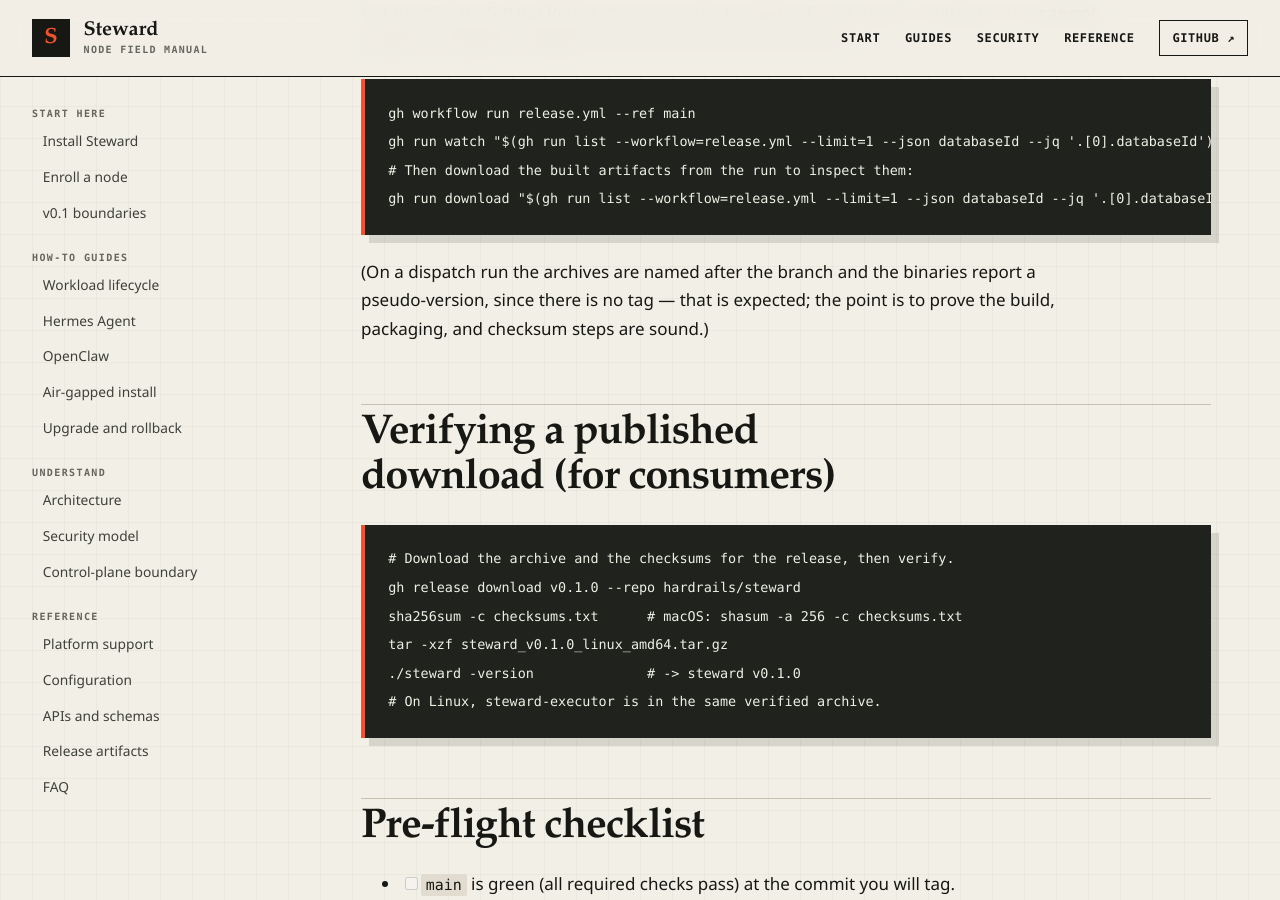
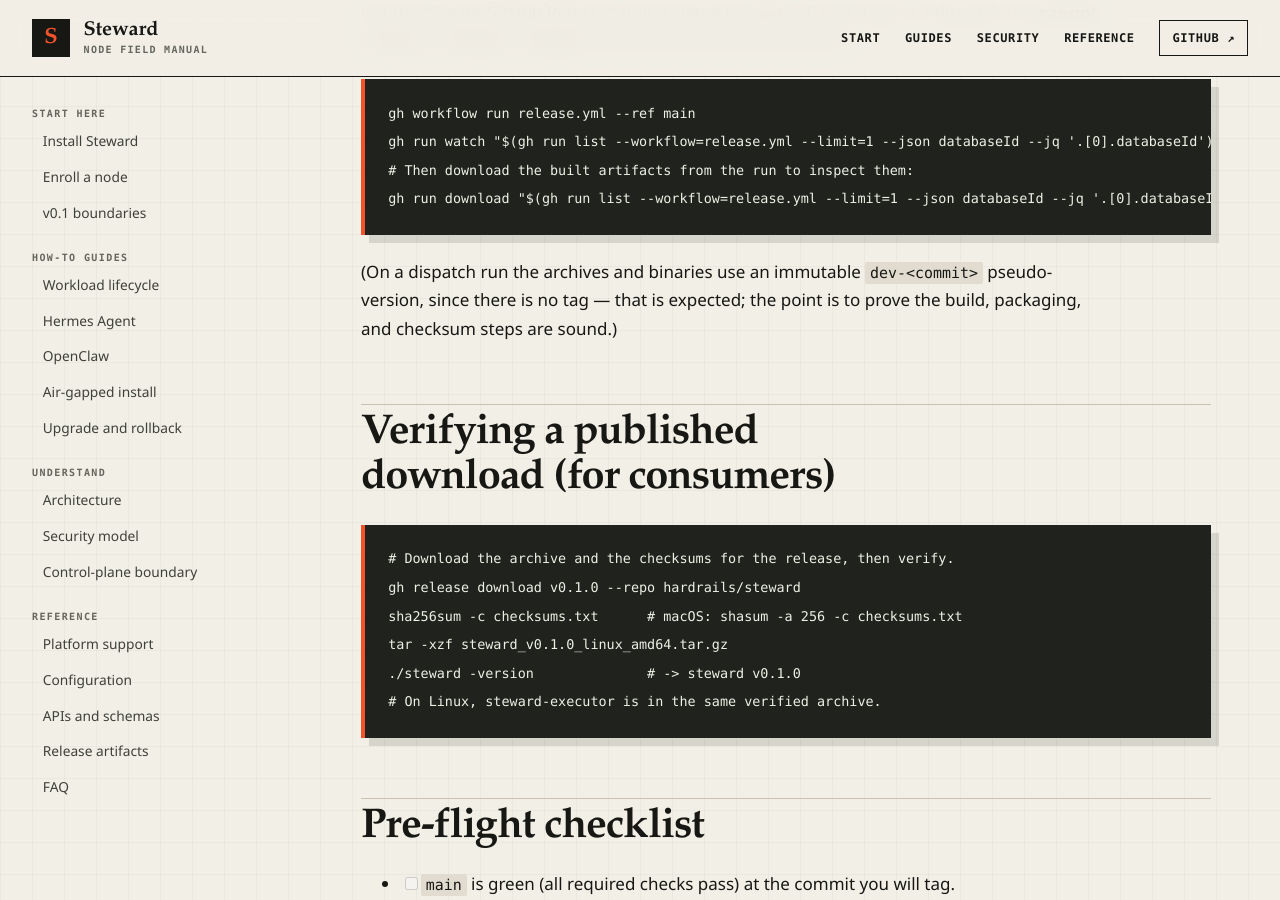
Before and after one commit to hardrails/steward, a Jekyll site: the page built from docs/releasing.md, in a window 1280 px wide and 900 px high, scrolled down 5590 px. Built offline with Jekyll 4.4.1, drawn with Linux system fonts in a browser that asks for light colours.

Commit message:
fix(release): use path-safe dry-run versions

````diff
--- a/docs/releasing.md
+++ b/docs/releasing.md
@@ -202,8 +202,8 @@
 gh run download "$(gh run list --workflow=release.yml --limit=1 --json databaseId --jq '.[0].databaseId')" -n steward-dist -D /tmp/steward-dist
 ```
 
-(On a dispatch run the archives are named after the branch and the binaries report
-a pseudo-version, since there is no tag — that is expected; the point is to prove
+(On a dispatch run the archives and binaries use an immutable `dev-<commit>`
+pseudo-version, since there is no tag — that is expected; the point is to prove
 the build, packaging, and checksum steps are sound.)
 
 ## Verifying a published download (for consumers)
````
Also changed, not shown: .github/workflows/release.yml, 1 other file.
